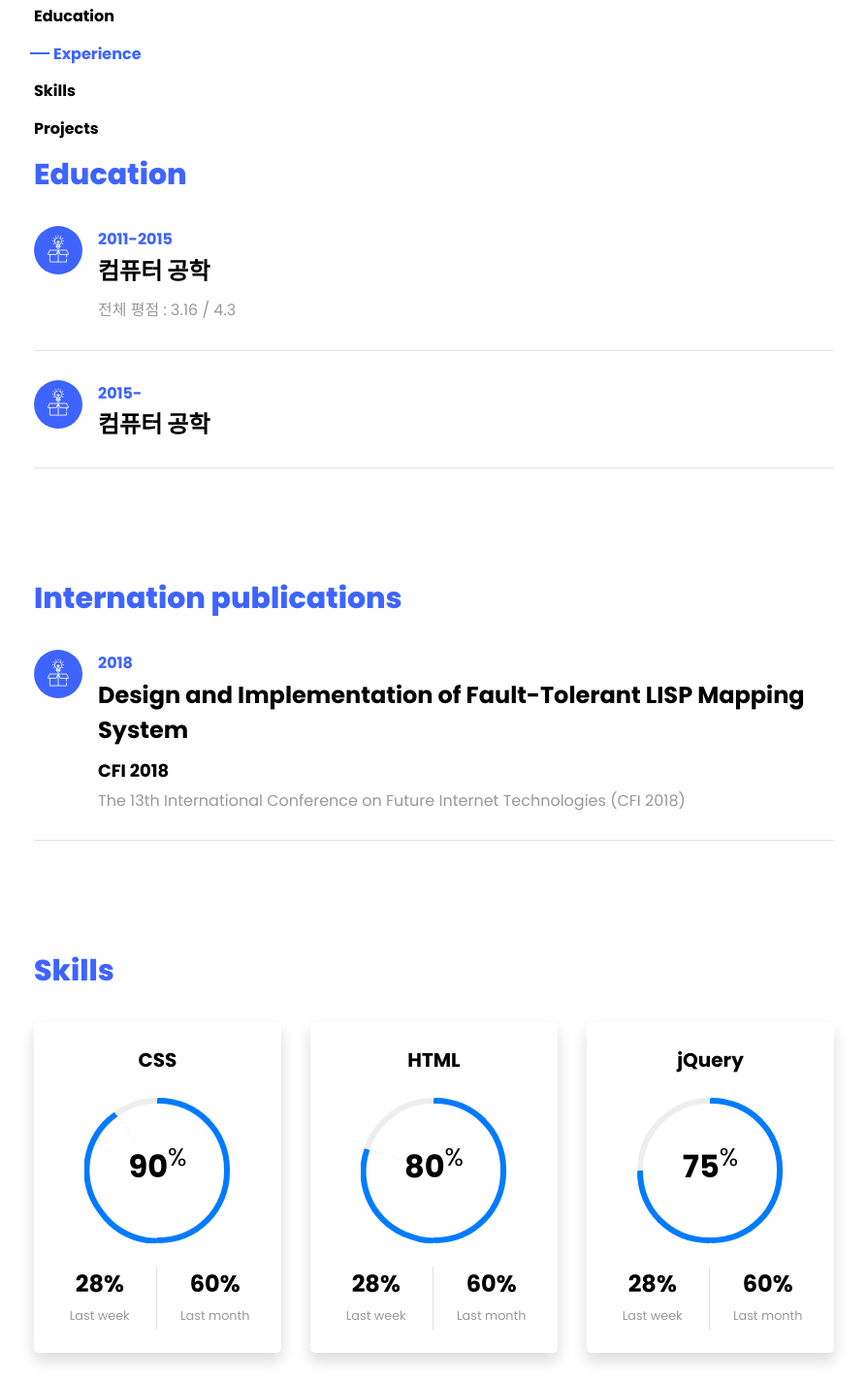
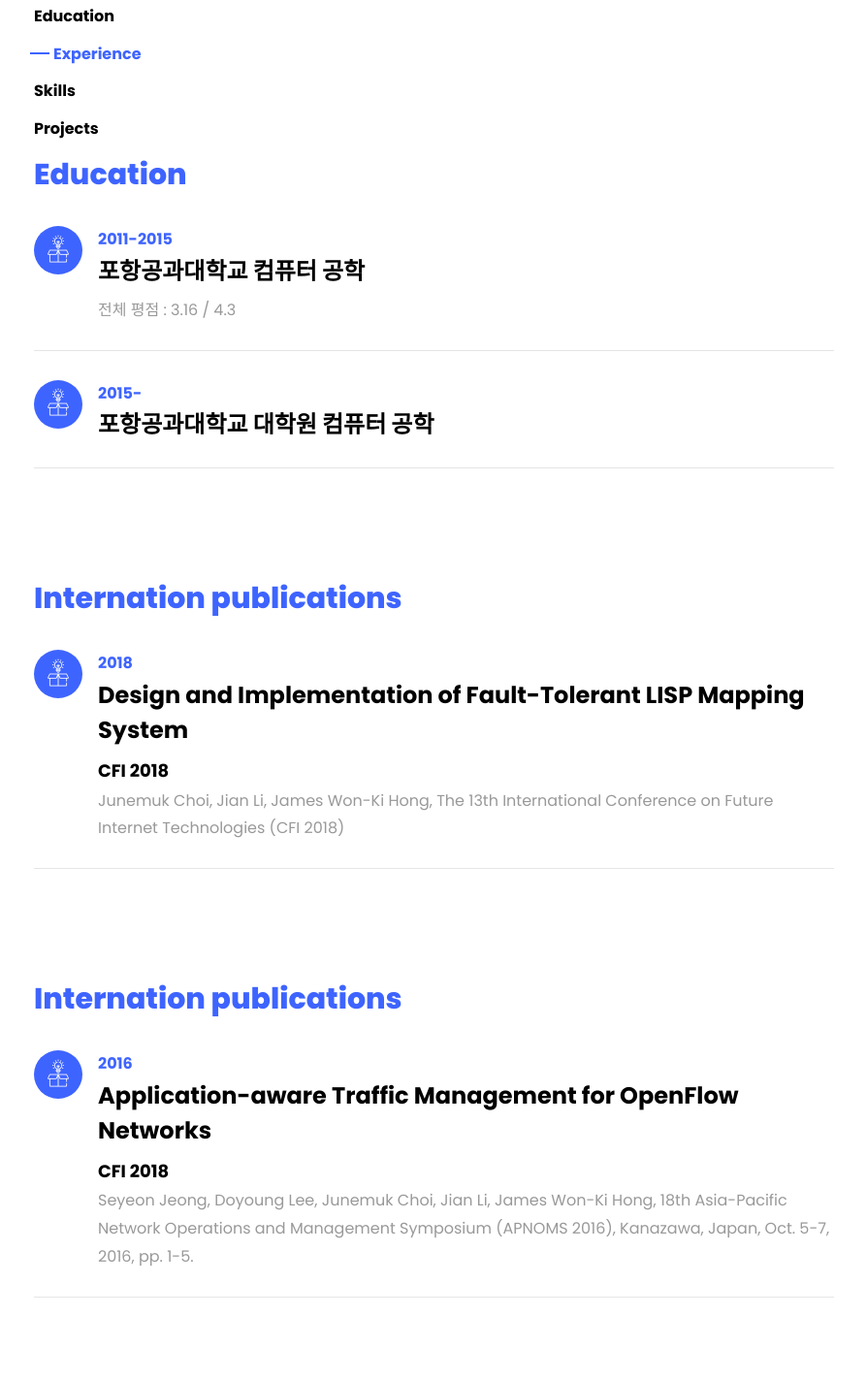
Before and after one commit to choijunmuk/resume, a plain HTML site: page index.html in a window 1280 px wide. Shown: the part 1357-2780 px from the top of the page at 97% size, without its empty margins (50-944 px from the left). Drawn offline with Linux system fonts and the light colour scheme; files whose address does not match are found by name.

Commit message:
Update index.html

```diff
--- a/index.html
+++ b/index.html
@@ -134,7 +134,7 @@
 							</div>
 							<div class="text pl-3">
 								<span class="date">2011-2015</span>
-								<h2>컴퓨터 공학</h2>
+								<h2>포항공과대학교 컴퓨터 공학</h2>
 
 								<p>전체 평점 : 3.16 / 4.3</p>
 							</div>
@@ -145,7 +145,7 @@
 							</div>
 							<div class="text pl-3">
 								<span class="date">2015-</span>
-								<h2>컴퓨터 공학</h2>
+								<h2>포항공과대학교 대학원 컴퓨터 공학</h2>
 
 								<p></p>
 							</div>
@@ -162,7 +162,23 @@
 								<span class="date">2018</span>
 								<h2>Design and Implementation of Fault-Tolerant LISP Mapping System</h2>
 								<span class="position">CFI 2018</span>
-								<p>The 13th International Conference on Future Internet Technologies (CFI 2018)<br /></p>
+								<p>Junemuk Choi, Jian Li, James Won-Ki Hong, The 13th International Conference on Future Internet Technologies (CFI 2018)<br /></p>
+							</div>
+
+						</div>
+					</div>
+
+					<div id="page-2" class="page two">
+						<h2 class="heading">Internation publications</h2>
+						<div class="resume-wrap d-flex ftco-animate">
+							<div class="icon d-flex align-items-center justify-content-center">
+								<span class="flaticon-ideas"></span>
+							</div>
+							<div class="text pl-3">
+								<span class="date">2016</span>
+								<h2>Application-aware Traffic Management for OpenFlow Networks</h2>
+								<span class="position">CFI 2018</span>
+								<p>Seyeon Jeong, Doyoung Lee, Junemuk Choi, Jian Li, James Won-Ki Hong, 18th Asia-Pacific Network Operations and Management Symposium (APNOMS 2016), Kanazawa, Japan, Oct. 5-7, 2016, pp. 1-5.<br /></p>
 							</div>
 
 						</div>
```
